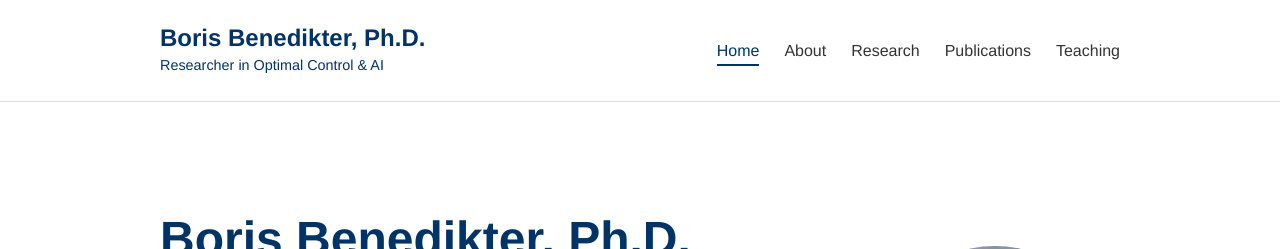
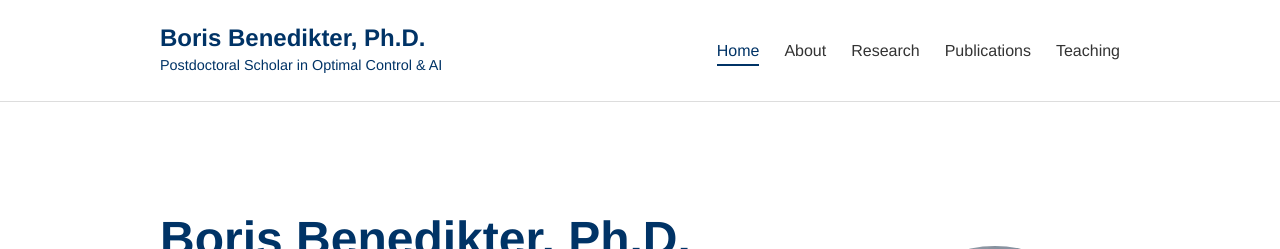
Before and after one commit to borisbenedikter/borisbenedikter.github.io, a Jekyll site: the page built from index.html, in a window 1280 px wide. Shown: the top 249 px of the page. Built offline with Jekyll 4.4.1, drawn with Linux system fonts in a browser that asks for light colours.

Commit message:
postdoc in subtitle

```diff
--- a/_config.yml
+++ b/_config.yml
@@ -1,5 +1,5 @@
 # _config.yml
 title: "Boris Benedikter, Ph.D."
-subtitle: "Researcher in Optimal Control & AI"
+subtitle: "Postdoctoral Scholar in Optimal Control & AI"
 author: "Boris Benedikter"
 description: "Developing safe, reliable, and verifiable autonomous systems."
```
